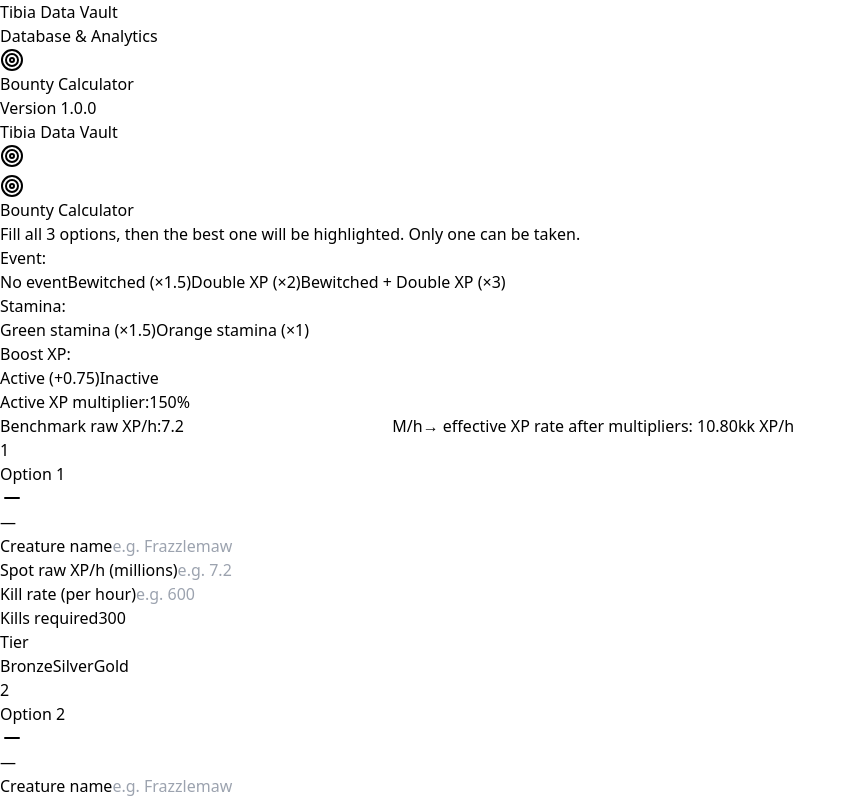
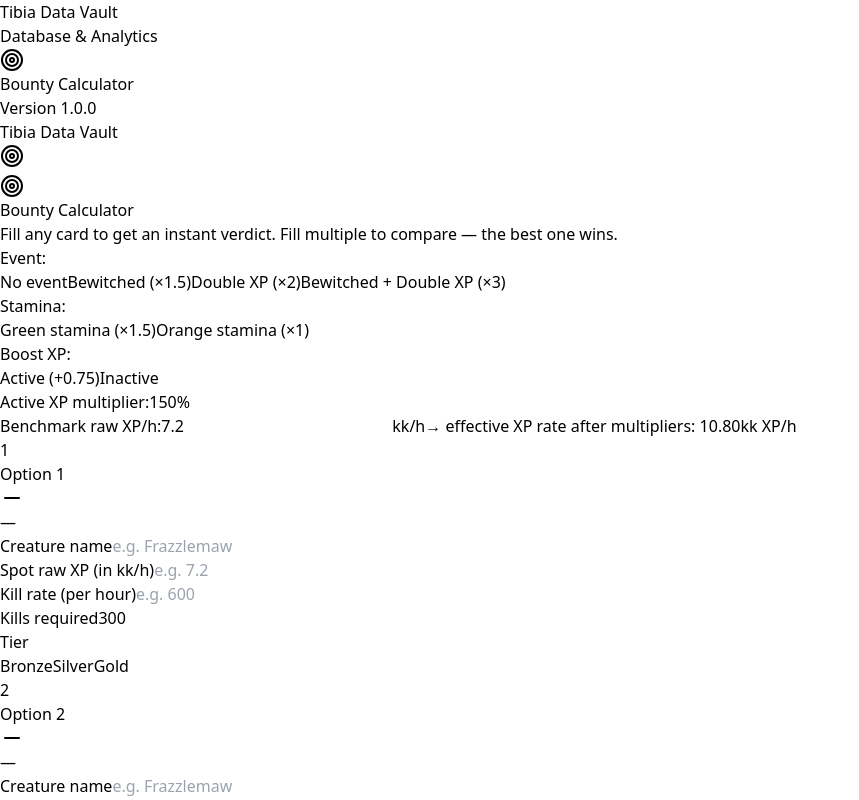
Before and after one commit to fusionboss1/tibia-data-vault, a React (Vite) app: page / in a window 1280 px wide. Shown: the top 800 px of the page, without its empty margins (0-859 px from the left). Built offline with nearby package versions, Linux system fonts and the light colour scheme; no server answers.

Commit message:
feat: instant verdict per card, simplified result display, no longer requires all 3 filled

```diff
--- a/src/pages/BountyCalculator.jsx
+++ b/src/pages/BountyCalculator.jsx
@@ -95,7 +95,7 @@
         </div>
 
         <div>
-          <label className="block text-xs text-gray-400 mb-1">Spot raw XP/h (millions)</label>
+          <label className="block text-xs text-gray-400 mb-1">Spot raw XP (in kk/h)</label>
           <input
             type="number"
             value={rawXph}
@@ -155,18 +155,21 @@
       </div>
 
       {result && (
-        <div className="mt-3 pt-3 border-t border-gray-700 grid grid-cols-2 gap-2 text-xs text-gray-400">
-          <div>Task time: <span className="text-white">{(result.T * 60).toFixed(0)} min</span></div>
-          <div>Task XP reward: <span className="text-white">{(result.reward / 1e6).toFixed(3)}M</span></div>
-          <div>Gap to cover: <span className="text-white">{(result.gapTotal / 1e6).toFixed(3)}M</span></div>
-          <div>
-            Net vs meta:{' '}
-            <span className={result.delta >= 0 ? 'text-emerald-400' : 'text-red-400'}>
-              {result.delta >= 0 ? '+' : ''}{(result.delta / 1e6).toFixed(3)}M
+        <div className="mt-3 pt-3 border-t border-gray-700 space-y-2 text-xs">
+          <div className="flex justify-between">
+            <span className="text-gray-400">Eff. XP/h with task</span>
+            <span className="text-white font-medium">{(result.effPerHour / 1e6).toFixed(2)} kk/h</span>
+          </div>
+          <div className="flex justify-between">
+            <span className="text-gray-400">Task duration</span>
+            <span className="text-white font-medium">{(result.T * 60).toFixed(0)} min</span>
+          </div>
+          <div className="flex justify-between">
+            <span className="text-gray-400">Net vs benchmark</span>
+            <span className={`font-medium ${result.delta >= 0 ? 'text-emerald-400' : 'text-red-400'}`}>
+              {result.delta >= 0 ? '+' : ''}{(result.delta / 1e6).toFixed(2)} kk
             </span>
           </div>
-          <div>Eff XP/h (with task): <span className="text-white">{(result.effPerHour / 1e6).toFixed(2)}kk/h</span></div>
-          <div>Meta XP/h: <span className="text-white">{(result.metaTotal / result.T / 1e6).toFixed(2)}kk/h</span></div>
         </div>
       )}
     </div>
@@ -191,19 +194,20 @@
   }, [])
 
   const verdicts = useMemo(() => {
-    const allReady = results.every(r => r !== null)
-    if (!allReady) return [null, null, null]
+    const filled = results.map((r, i) => r ? i : -1).filter(i => i >= 0)
+    if (filled.length === 0) return [null, null, null]
 
     const metaEffPerHour = metaRaw * multiplier
-    const bestIdx = results.reduce((best, r, i) =>
-      r.effPerHour > results[best].effPerHour ? i : best, 0)
+    const bestIdx = filled.reduce((best, i) =>
+      results[i].effPerHour > results[best].effPerHour ? i : best, filled[0])
     const bestBeatsMeta = results[bestIdx].effPerHour > metaEffPerHour
 
-    return results.map((_, i) => {
+    return results.map((r, i) => {
+      if (!r) return null
       if (!bestBeatsMeta) return 'skip'
       return i === bestIdx ? 'take' : 'skip'
     })
-  }, [results])
+  }, [results, metaRaw, multiplier])
 
   return (
     <div className="p-4 md:p-8 max-w-7xl">
@@ -213,7 +217,7 @@
           Bounty Calculator
         </h1>
         <p className="text-sm text-gray-400">
-          Fill all 3 options, then the best one will be highlighted. Only one can be taken.
+          Fill any card to get an instant verdict. Fill multiple to compare — the best one wins.
         </p>
       </div>
 
@@ -297,7 +301,7 @@
             min="0"
             className="w-24 bg-gray-700 border border-gray-600 rounded-md px-2 py-1 text-sm text-white focus:outline-none focus:border-blue-500"
           />
-          <span className="text-gray-500">M/h</span>
+          <span className="text-gray-500">kk/h</span>
           <span>→ effective XP rate after multipliers: <span className="text-amber-400 font-bold">{(metaRaw * multiplier / 1e6).toFixed(2)}kk XP/h</span></span>
         </div>
       </div>
```
